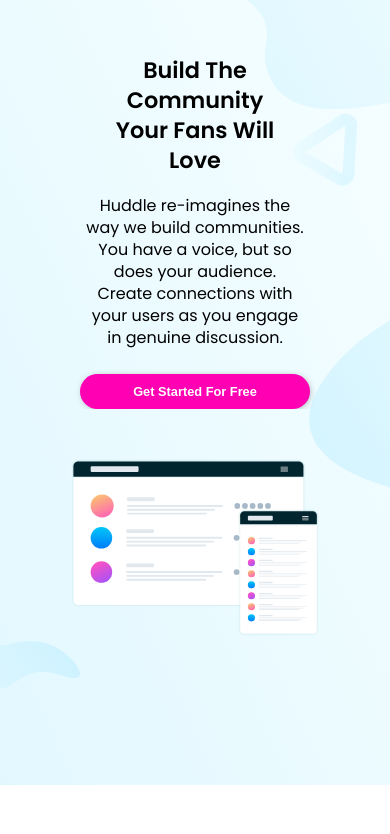
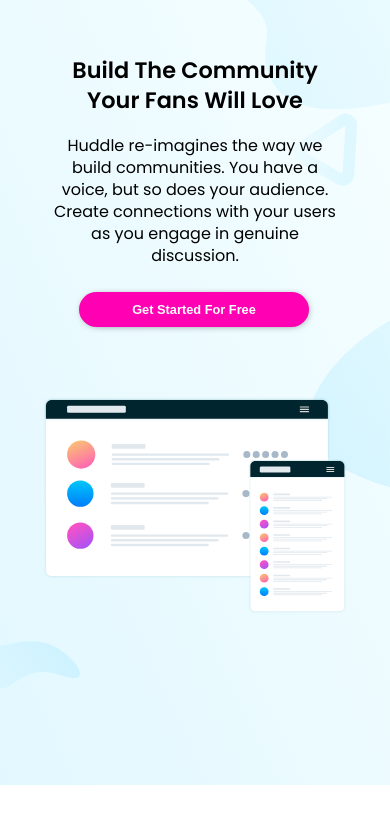
Before and after one commit to Ndifreke29-dev/huddle-1, a plain HTML site: page index.html in a window 390 px wide. Shown: the part 59-893 px from the top of the page. Drawn offline with Linux system fonts and the light colour scheme.

Commit message:
Commiting

```diff
--- a/huddle.css
+++ b/huddle.css
@@ -242,7 +242,7 @@
 
 
 
-@media (max-width: 800px) {
+@media (max-width: 500px) {
 
     header {
         padding: 0 20px;
@@ -271,6 +271,7 @@
         font-weight: bold;
         box-shadow: 1px 1px 10px -6px;
         transition: 0.3s;
+        margin-right: 2px;
     }
 
     button:hover {
@@ -282,7 +283,7 @@
         display: grid;
         grid-template-columns: 1fr;
         gap: 50px;
-        padding: 0 40px;
+        padding: 0 5px;
         text-align: center;
         margin-bottom: 10px;
     }
@@ -327,6 +328,7 @@
         font-size: .8rem;
         font-weight: bold;
         box-shadow: 1px 1px 10px -5px #000;
+        margin-bottom: 20px;
         cursor: pointer;
         transition: 0.5s;
     }
@@ -363,7 +365,7 @@
 
     .section-top-left {
         width: 100%;
-        padding: 20px 50px;
+        padding: 20px 15px;
         text-align: center;
         display: flex;
         flex-direction: column;
```
